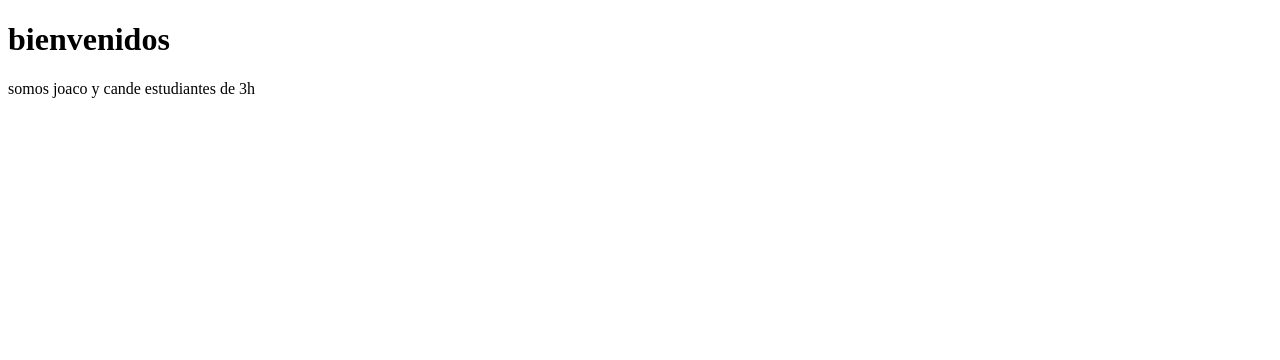
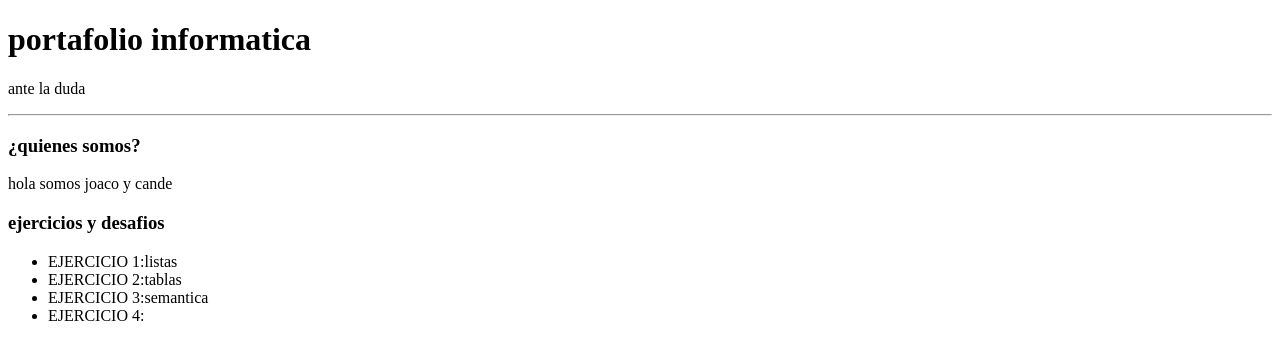
Before and after one commit to gonz912/informatica, a plain HTML site: page index.html in a window 1280 px wide. Drawn offline with Linux system fonts and the light colour scheme.

Commit message:
Add files via upload

```diff
--- a/index.html
+++ b/index.html
@@ -1,11 +1,24 @@
 <!DOCTYPE html>
-<html lang="es">
+<html lang="en">
 <head>
     <meta charset="UTF-8">
+    <meta http-equiv="X-UA-Compatible" content="IE=edge">
     <meta name="viewport" content="width=device-width, initial-scale=1.0">
     <title>portafolio</title>
 </head>
 <body>
- <h1>bienvenidos</h1>
-<p>somos joaco y cande estudiantes de 3h</p>
+    <h1>portafolio informatica</h1>
+    <p>ante la duda</p>
+    <hr>
+    <h3> ¿quienes somos?</h3>
+    <p> hola somos joaco y cande</p>
+    <h3>ejercicios y desafios</h3>
+    <ul>
+    <LI>EJERCICIO 1:listas</LI>
+    <LI>EJERCICIO 2:tablas</LI>
+    <LI>EJERCICIO 3:semantica</LI>
+    <LI>EJERCICIO 4:</LI>
+
+    </ul>
+</body>
 </html>
```
Also changed, not shown: tecnologias.png (added).
